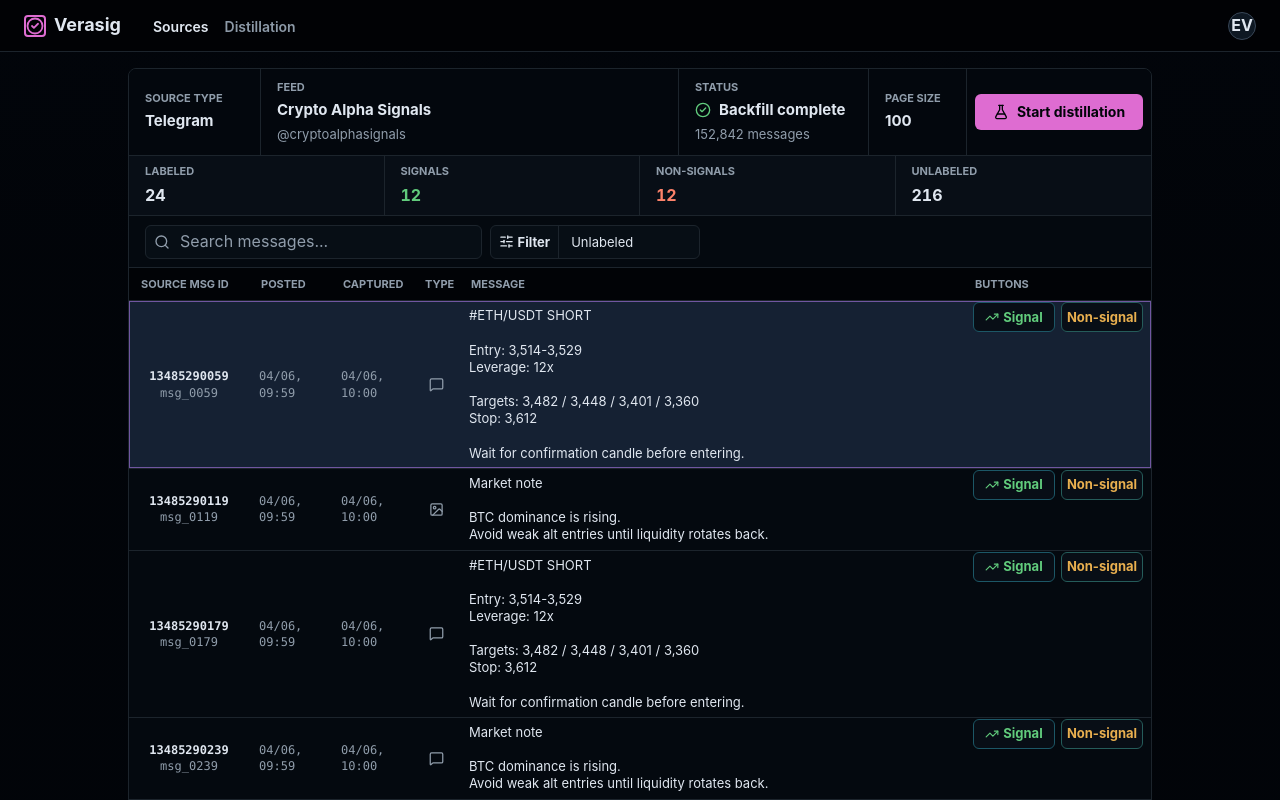
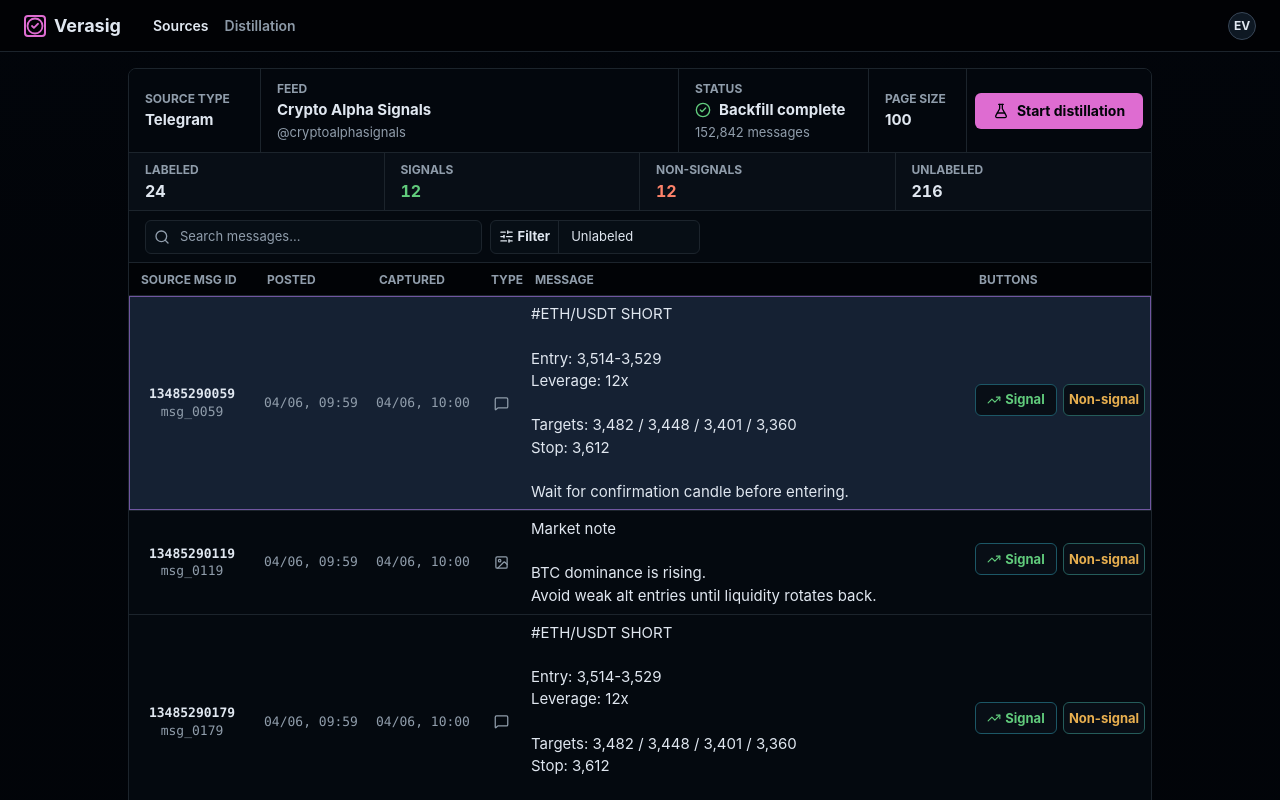
Before and after one commit to evgesha9400/Verasig, a React (Vite) app in the folder web/: page / in a window 1280 px wide. Shown: the top 800 px of the page. Built offline with nearby package versions, Linux system fonts and the light colour scheme.

Commit message:
style(ui): tune labeling reader typography
- Add shared typography tokens for the web surface.

- Apply tokenized text sizing across reader controls.

- Align message rows and label action controls.

```diff
--- a/web/src/App.css
+++ b/web/src/App.css
@@ -24,9 +24,10 @@
   align-items: center;
   display: inline-flex;
   gap: var(--space-sm);
-  font-size: 1.125rem;
-  font-weight: 700;
+  font-size: var(--text-brand);
+  font-weight: var(--weight-bold);
   letter-spacing: 0;
+  line-height: var(--line-tight);
   min-height: 52px;
   text-decoration: none;
 }
@@ -50,8 +51,9 @@
 
 .app-nav a {
   color: var(--sidebar-muted);
-  font-size: 0.875rem;
-  font-weight: 600;
+  font-size: var(--text-control);
+  font-weight: var(--weight-semibold);
+  line-height: var(--line-label);
   min-height: 52px;
   padding-top: 17px;
   text-decoration: none;
@@ -68,9 +70,11 @@
   border-radius: 999px;
   color: var(--ink);
   display: inline-flex;
-  font-weight: 700;
+  font-size: var(--text-caption);
+  font-weight: var(--weight-bold);
   height: 28px;
   justify-content: center;
+  line-height: var(--line-compact);
   margin-left: auto;
   width: 28px;
 }
@@ -106,9 +110,9 @@
 .field span,
 .status-block > span {
   color: var(--muted);
-  font-size: 0.6875rem;
-  font-weight: 700;
-  line-height: 1.25;
+  font-size: var(--text-caption);
+  font-weight: var(--weight-bold);
+  line-height: var(--line-compact);
   text-transform: uppercase;
 }
 
@@ -117,8 +121,9 @@
   background: transparent;
   border: 0;
   color: var(--ink);
-  font-size: 0.9375rem;
-  font-weight: 650;
+  font-size: var(--text-body);
+  font-weight: var(--weight-strong);
+  line-height: var(--line-label);
   padding: 0;
 }
 
@@ -129,7 +134,8 @@
 .field small,
 .status-block small {
   color: var(--muted);
-  font-size: 0.8125rem;
+  font-size: var(--text-label);
+  line-height: var(--line-label);
 }
 
 .status-block strong {
@@ -137,8 +143,9 @@
   color: var(--ink);
   display: inline-flex;
   gap: var(--space-sm);
-  font-size: 0.9375rem;
-  font-weight: 650;
+  font-size: var(--text-body);
+  font-weight: var(--weight-strong);
+  line-height: var(--line-label);
   white-space: nowrap;
 }
 
@@ -154,10 +161,11 @@
   border-radius: var(--radius-sm);
   color: var(--bg);
   display: inline-flex;
-  font-size: 0.875rem;
-  font-weight: 700;
+  font-size: var(--text-control);
+  font-weight: var(--weight-bold);
   gap: var(--space-sm);
   justify-content: center;
+  line-height: var(--line-label);
   margin: 0 var(--space-sm);
   min-height: 36px;
   padding: 0 var(--space-lg);
@@ -191,16 +199,18 @@
 
 .stat-item span {
   color: var(--muted);
-  font-size: 0.6875rem;
-  font-weight: 700;
+  font-size: var(--text-caption);
+  font-weight: var(--weight-bold);
+  line-height: var(--line-compact);
   text-transform: uppercase;
 }
 
 .stat-item strong {
   color: var(--ink);
-  font-size: 1rem;
+  font-size: var(--text-title);
   font-variant-numeric: tabular-nums;
-  font-weight: 700;
+  font-weight: var(--weight-bold);
+  line-height: var(--line-label);
 }
 
 .stat-item-success strong {
@@ -236,10 +246,11 @@
   border-right: 1px solid var(--border);
   color: var(--ink);
   display: inline-flex;
-  font-size: 0.8125rem;
-  font-weight: 700;
+  font-size: var(--text-label);
+  font-weight: var(--weight-bold);
   gap: var(--space-xs);
   height: 100%;
+  line-height: var(--line-label);
   padding: 0 var(--space-sm);
 }
 
@@ -248,7 +259,8 @@
   background: transparent;
   border: 0;
   color: var(--ink);
-  font-size: 0.8125rem;
+  font-size: var(--text-label);
+  line-height: var(--line-label);
   min-width: 140px;
   padding: 0 var(--space-md);
 }
@@ -273,6 +285,8 @@
   border: 0;
   color: var(--ink);
   flex: 1;
+  font-size: var(--text-label);
+  line-height: var(--line-label);
   min-width: 0;
 }
 
@@ -288,14 +302,15 @@
 .message-header,
 .message-row {
   display: grid;
-  grid-template-columns: 120px 82px 82px 46px minmax(310px, 1fr) 188px;
+  grid-template-columns: 126px 112px 112px 44px minmax(280px, 1fr) 184px;
 }
 
 .message-header {
   background: color-mix(in oklch, var(--sidebar) 78%, var(--surface));
   color: var(--muted);
-  font-size: 0.6875rem;
-  font-weight: 700;
+  font-size: var(--text-caption);
+  font-weight: var(--weight-bold);
+  line-height: var(--line-compact);
   min-height: 32px;
   text-transform: uppercase;
 }
@@ -309,7 +324,7 @@
 .message-row {
   border-top: 1px solid var(--border);
   cursor: default;
-  min-height: 44px;
+  min-height: 52px;
   transition:
     background-color 140ms ease-out,
     box-shadow 140ms ease-out;
@@ -351,22 +366,23 @@
   align-items: center;
   display: flex;
   min-width: 0;
-  padding: 6px 10px;
+  padding: 7px 8px;
 }
 
 .mono-cell {
   color: var(--muted);
   flex-direction: column;
   font-family: var(--font-mono);
-  font-size: 0.75rem;
+  font-size: var(--text-label);
   font-variant-numeric: tabular-nums;
+  font-weight: var(--weight-medium);
   justify-content: center;
-  line-height: 1.35;
+  line-height: 1.38;
 }
 
 .message-id strong {
   color: var(--ink);
-  font-weight: 620;
+  font-weight: var(--weight-semibold);
 }
 
 .message-id span {
@@ -392,21 +408,22 @@
 
 .message-body p {
   color: var(--ink);
-  font-size: 0.8125rem;
-  line-height: 1.32;
+  font-size: var(--text-body);
+  line-height: var(--line-raw);
   margin: 0;
-  max-width: 64ch;
-  max-height: calc(1em * 1.32 * 12);
+  max-width: var(--measure-body);
+  max-height: calc(1em * var(--line-raw) * 12);
   overflow: hidden;
+  overflow-wrap: anywhere;
   white-space: pre-wrap;
 }
 
 .candidate-chip,
 .label-state {
   border-radius: var(--radius-xs);
-  font-size: 0.6875rem;
-  font-weight: 700;
-  line-height: 1.25;
+  font-size: var(--text-caption);
+  font-weight: var(--weight-bold);
+  line-height: var(--line-compact);
   padding: 2px 6px;
 }
 
@@ -441,11 +458,12 @@
 }
 
 .label-actions {
-  align-items: flex-start;
+  align-items: center;
+  align-self: center;
   display: inline-flex;
   gap: 6px;
   justify-content: flex-start;
-  padding-top: 1px;
+  padding-top: 0;
   position: relative;
 }
 
@@ -455,13 +473,14 @@
   border: 1px solid var(--border);
   border-radius: var(--radius-sm);
   display: inline-flex;
-  font-size: 0.8125rem;
-  font-weight: 700;
+  font-size: var(--text-label);
+  font-weight: var(--weight-bold);
   gap: var(--space-xs);
-  height: 30px;
+  height: 32px;
   justify-content: center;
+  line-height: var(--line-label);
   min-width: 82px;
-  padding: 0 var(--space-sm);
+  padding: 0 10px;
   transition:
     background-color 160ms ease-out,
     border-color 160ms ease-out;
@@ -511,10 +530,11 @@
   border-radius: var(--radius-sm);
   color: var(--ink);
   display: inline-flex;
-  font-size: 0.875rem;
-  font-weight: 620;
+  font-size: var(--text-control);
+  font-weight: var(--weight-semibold);
   gap: var(--space-sm);
   height: 34px;
+  line-height: var(--line-label);
   padding: 0 var(--space-md);
 }
 
@@ -524,7 +544,8 @@
 }
 
 .pagination span {
-  font-size: 0.875rem;
+  font-size: var(--text-control);
+  line-height: var(--line-label);
 }
 
 @media (max-width: 1080px) {
@@ -542,7 +563,7 @@
 
   .message-header,
   .message-row {
-    grid-template-columns: 112px 84px minmax(0, 1fr) 188px;
+    grid-template-columns: 126px 112px minmax(0, 1fr) 184px;
   }
 
   .message-header span:nth-child(3),
@@ -619,6 +640,14 @@
     padding: var(--space-xs) var(--space-md);
   }
 
+  .mono-cell {
+    align-items: flex-start;
+  }
+
+  .message-body p {
+    max-width: none;
+  }
+
   .label-actions {
     padding: var(--space-xs) var(--space-md);
   }
--- a/web/src/index.css
+++ b/web/src/index.css
@@ -30,14 +30,33 @@
   --font-sans: Inter, ui-sans-serif, system-ui, -apple-system, BlinkMacSystemFont,
     "Segoe UI", sans-serif;
   --font-mono: ui-monospace, SFMono-Regular, Menlo, Consolas, monospace;
+  --text-caption: 0.75rem;
+  --text-label: 0.8125rem;
+  --text-control: 0.875rem;
+  --text-body: 0.9375rem;
+  --text-title: 1rem;
+  --text-brand: 1.125rem;
+  --line-tight: 1.2;
+  --line-compact: 1.25;
+  --line-label: 1.3;
+  --line-body: 1.55;
+  --line-raw: 1.48;
+  --weight-regular: 400;
+  --weight-medium: 500;
+  --weight-semibold: 600;
+  --weight-strong: 650;
+  --weight-bold: 700;
+  --measure-body: 68ch;
 
   background: var(--bg);
   color: var(--ink);
   font-family: var(--font-sans);
   font-size: 16px;
+  font-kerning: normal;
+  font-optical-sizing: auto;
   font-synthesis: none;
-  font-weight: 400;
-  line-height: 1.45;
+  font-weight: var(--weight-regular);
+  line-height: var(--line-body);
   text-rendering: optimizeLegibility;
   -webkit-font-smoothing: antialiased;
   -moz-osx-font-smoothing: grayscale;
```
